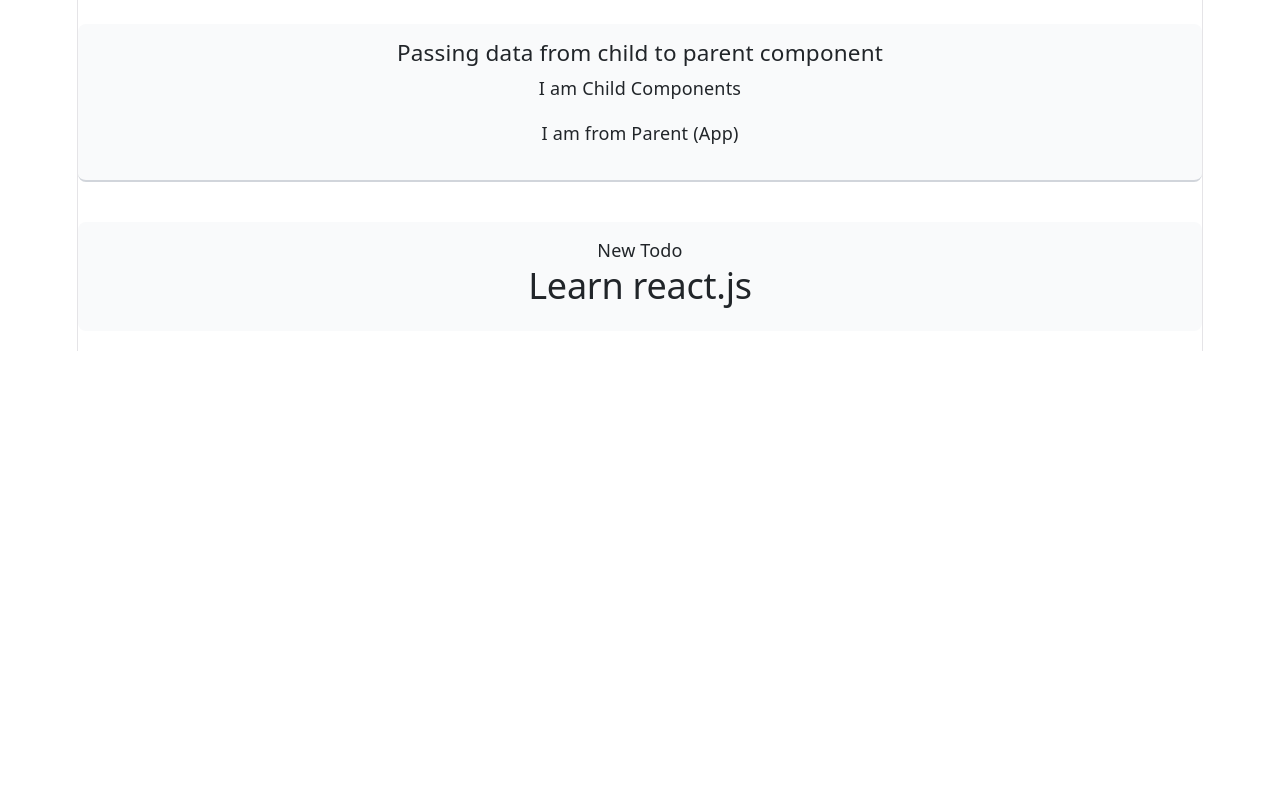
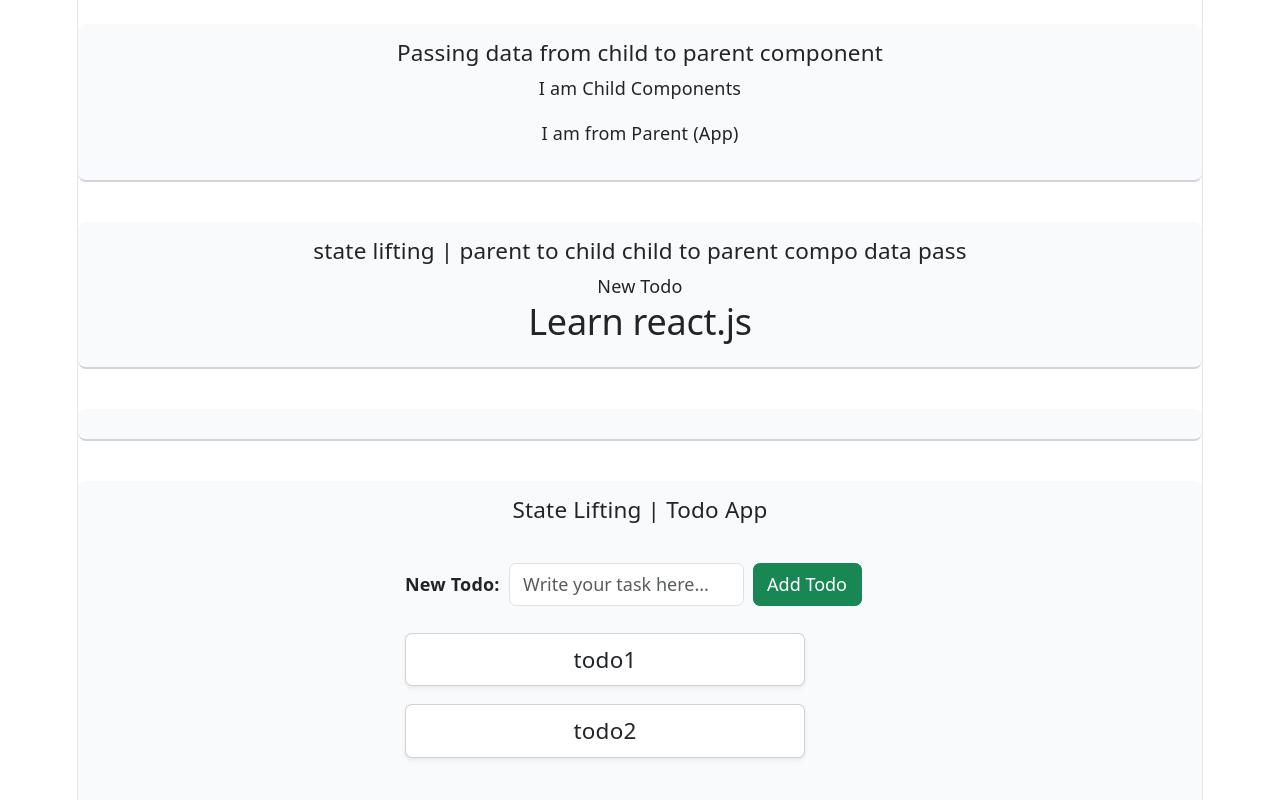
Before and after one commit to pronoyeugin/React_Learning, a React (Vite) app in the folder react_learning/: page / in a window 1280 px wide. Shown: the part 4653-5453 px from the top of the page. Before the commit the page ends 5004 px from the top, so only its background shows below. Built offline with nearby package versions, Linux system fonts and the light colour scheme.

Commit message:
Class-027 : State Lifting | Todo App

```diff
--- a/react_learning/src/App.jsx
+++ b/react_learning/src/App.jsx
@@ -29,6 +29,7 @@ import Form2 from './Form/Form2';
 import Child from './State_Lifting/Child';
 import Todo from './State_Lifting/Todo';
 import NewTodo from './State_Lifting/NewTodo';
+import StateLiftingTodoApp from './State_Lifting_Todo_App/Home';
 
 
 //Functional component start with capital letters
@@ -161,6 +162,13 @@ function App() {
           <Todo title = "Learn react.js" />
       </div>
 
+      <div className="component-section">
+
+      </div>
+
+      <div className="component-section">
+        <StateLiftingTodoApp />
+      </div>
 
     </>
   );
--- a/react_learning/src/State_Lifting/NewTodo.jsx
+++ b/react_learning/src/State_Lifting/NewTodo.jsx
@@ -5,10 +5,13 @@ function NewTodo(props) {
     props.onhandleNewTodo({title : "I am new Todo"});
 
   return (
+    <>
+        <h5>state lifting | parent to child child to parent compo data pass</h5>
+        <div>
+            New Todo
+        </div>
+    </>
 
-    <div>
-      New Todo
-    </div>
   )
 }
 
--- /dev/null
+++ b/react_learning/src/State_Lifting_Todo_App/Home.jsx
@@ -0,0 +1,27 @@
+import React, {useState} from 'react';
+import Todos from './Todos';
+import NewTodo from './NewTodo';
+
+const dummyTodos = ['todo1' , 'todo2'];
+
+const Home = () => {
+    const [todos, setTodos] = useState (dummyTodos);
+
+    const handleNewTodo = (newTodo) => {
+        setTodos([...todos, newTodo]);
+    }
+
+  return (
+    <>
+        <h5>State Lifting | Todo App </h5>
+        <div style={{ maxWidth: '500px', margin: '40px auto', padding: '0 15px' }}>
+            <NewTodo onTodo={handleNewTodo} />
+            <div className="mt-4">
+                <Todos todos={todos} />
+            </div>
+        </div>
+    </>
+  );
+}
+
+export default Home;
--- /dev/null
+++ b/react_learning/src/State_Lifting_Todo_App/NewTodo.jsx
@@ -0,0 +1,40 @@
+import React, { useState } from 'react'
+import Button from 'react-bootstrap/Button';
+import Form from 'react-bootstrap/Form';
+
+const NewTodo = (props) => {
+
+    const [todo, setTodo] = useState ("");
+
+    const handleInputChange = (event) => {
+        setTodo(event.target.value);
+    };
+
+    const handleSubmit = (event) => {
+        event.preventDefault();
+        props.onTodo(todo);
+    };
+
+  return (
+    <>
+        <Form onSubmit={handleSubmit}>
+            <div className="d-flex align-items-center gap-2">
+             <label htmlFor="todo" className="mb-0 fw-bold">New Todo:</label>
+            <input
+                type="text"
+                id="todo"
+                name="todo"
+                value={todo}
+                className="form-control w-50"
+                placeholder="Write your task here..."
+                onChange={handleInputChange}
+                />
+             <Button type="submit" variant="success">Add Todo</Button>
+            </div>
+        </Form>
+
+    </>
+  )
+}
+
+export default NewTodo;
--- /dev/null
+++ b/react_learning/src/State_Lifting_Todo_App/Todo.jsx
@@ -0,0 +1,18 @@
+import React from 'react'
+import Card from 'react-bootstrap/Card';
+
+
+function Todo(props) {
+
+  return (
+     <Card className="mb-2 shadow-sm" style={{ width: '100%', maxWidth: '400px' }}>
+      <Card.Body className="py-2 px-3">
+        <Card.Text className="mb-0 fs-5">
+          {props.todo}
+        </Card.Text>
+      </Card.Body>
+    </Card>
+  )
+}
+
+export default Todo;
--- /dev/null
+++ b/react_learning/src/State_Lifting_Todo_App/Todos.jsx
@@ -0,0 +1,18 @@
+import React from 'react'
+import Todo from './Todo';
+
+function Todos(props) {
+
+  return (
+
+    <div className="d-flex flex-column gap-2">
+        {props.todos.map((todo,  index) => (
+          <Todo key={index} todo={todo} />
+
+      ))}
+
+    </div>
+  )
+}
+
+export default Todos;
```
